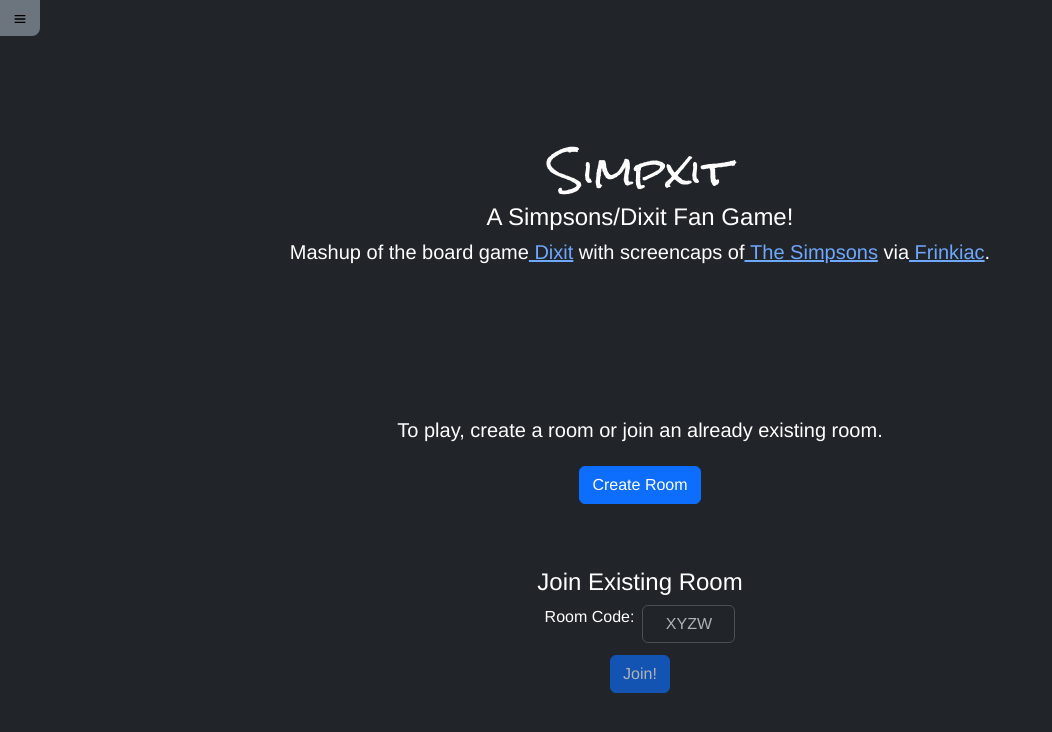
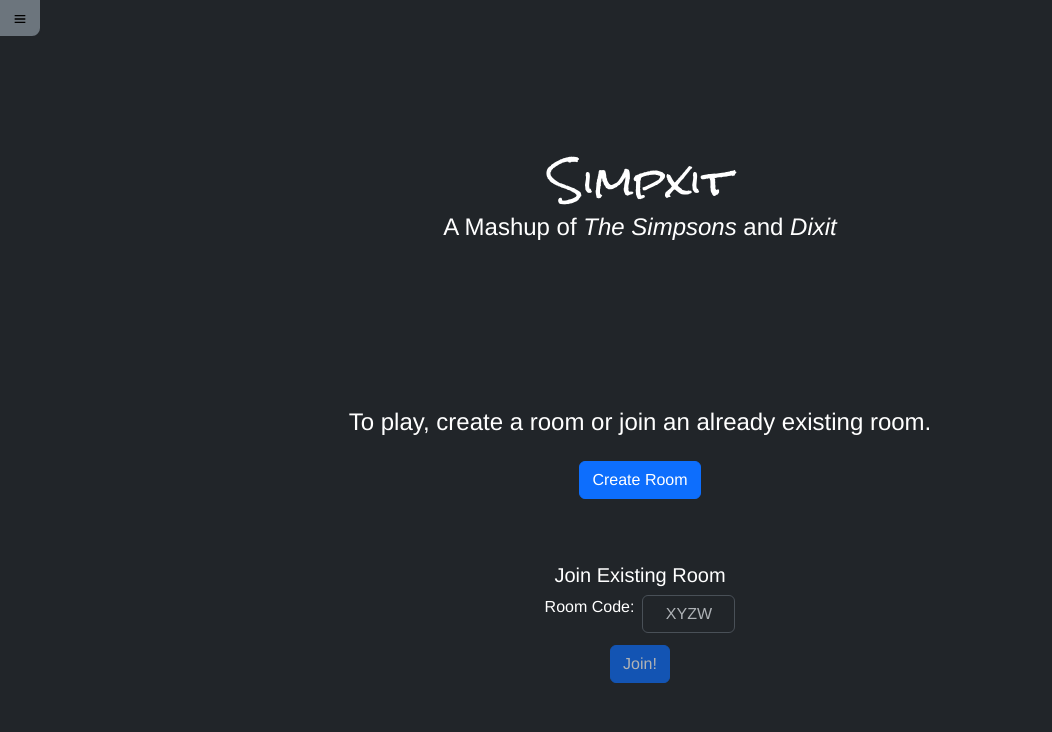
Before and after one commit to gmelsby/simpxit, a React (Vite) app in the folder client/: page / in a window 1280 px wide. Shown: the top 732 px of the page, without its empty margins (0-1052 px from the left). Built offline with nearby package versions, Linux system fonts and the light colour scheme; a web font is replaced by a local one.

Commit message:
simplified home page

```diff
--- a/client/src/pages/HomePage.tsx
+++ b/client/src/pages/HomePage.tsx
@@ -63,36 +63,18 @@
       <JustifySafelyContainer justifyType='evenly' className="d-flex flex-column text-center align-items-center h-100 m-auto">
         <Row className='m-5'>
           <h1 className='rock-salt-regular'>Simpxit</h1>
-          <h4>A Simpsons/Dixit Fan Game!</h4>
-          <h5>Mashup of the board game
-            <a href="https://boardgamegeek.com/boardgame/39856/dixit"
-              target="_blank" rel="noopener noreferrer">
-              &nbsp;Dixit
-            </a>
-            &nbsp;with screencaps of
-            <a href="https://www.disneyplus.com/series/the-simpsons/3ZoBZ52QHb4x"
-              target="_blank"
-              rel="noopener noreferrer">
-              &nbsp;The Simpsons
-            </a>
-            &nbsp;via
-            <a href="https://frinkiac.com/"
-              target="_blank"
-              rel="noopener noreferrer">
-              &nbsp;Frinkiac
-            </a>
-            .
-          </h5>
+          <h4>A Mashup of <em>The Simpsons</em> and <em>Dixit</em></h4>
+
         </Row>
         <Row className='justify-content-center'>
           <Row>
-            <h5>To play, create a room or join an already existing room.</h5>
+            <h4>To play, create a room or join an already existing room.</h4>
             <Col>
               <ButtonTimer className="my-3" onClick={handleCreateRoom}>Create Room</ButtonTimer>
             </Col>
           </Row>
           <Row className="justify-content-center">
-            <h4 className="mt-5">Join Existing Room</h4>
+            <h5 className="mt-5">Join Existing Room</h5>
             <Form onSubmit={roomCodeSubmit}>
               <Form.Group>
                 <Row className="justify-content-center mb-1">
```
